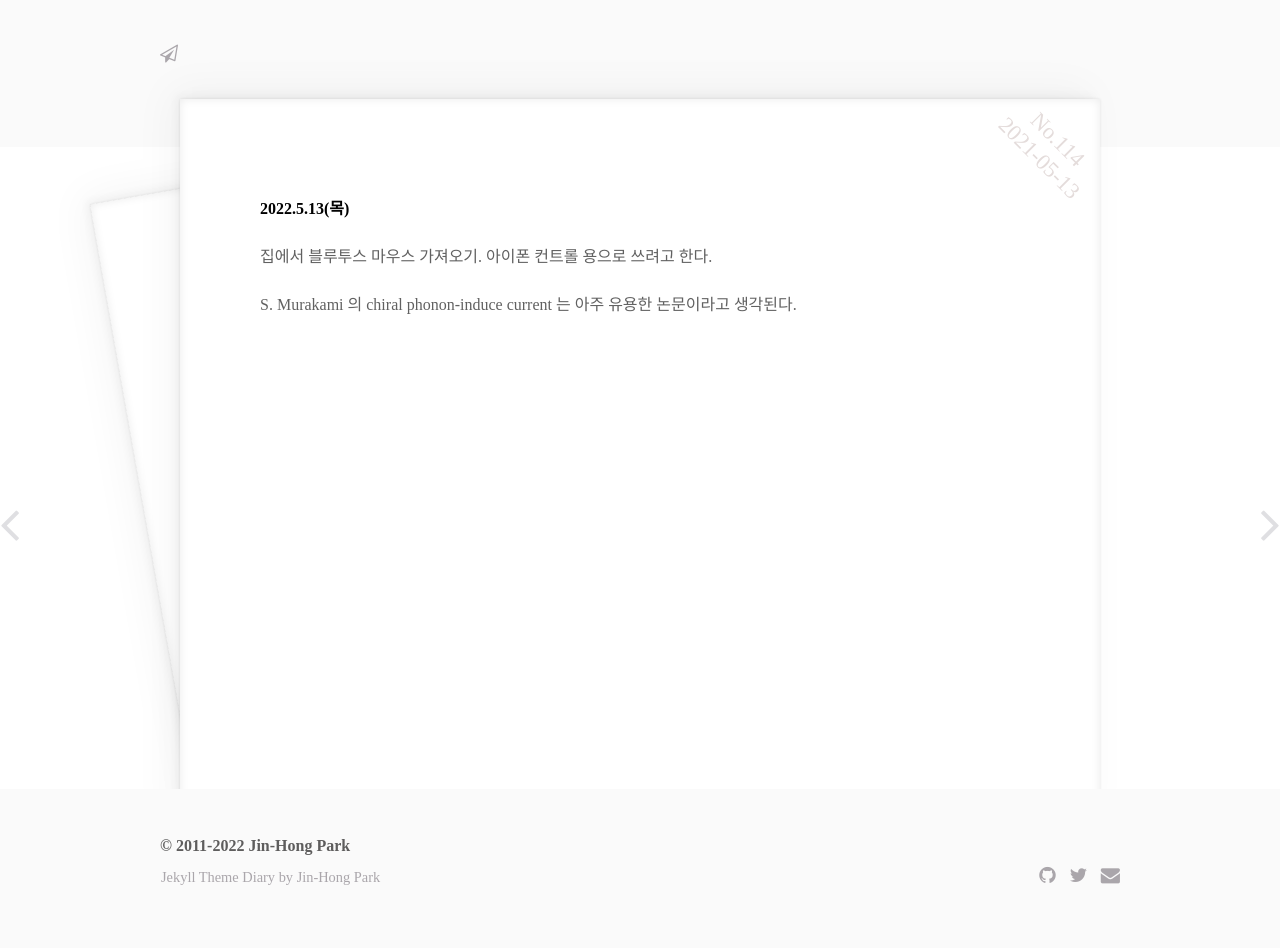
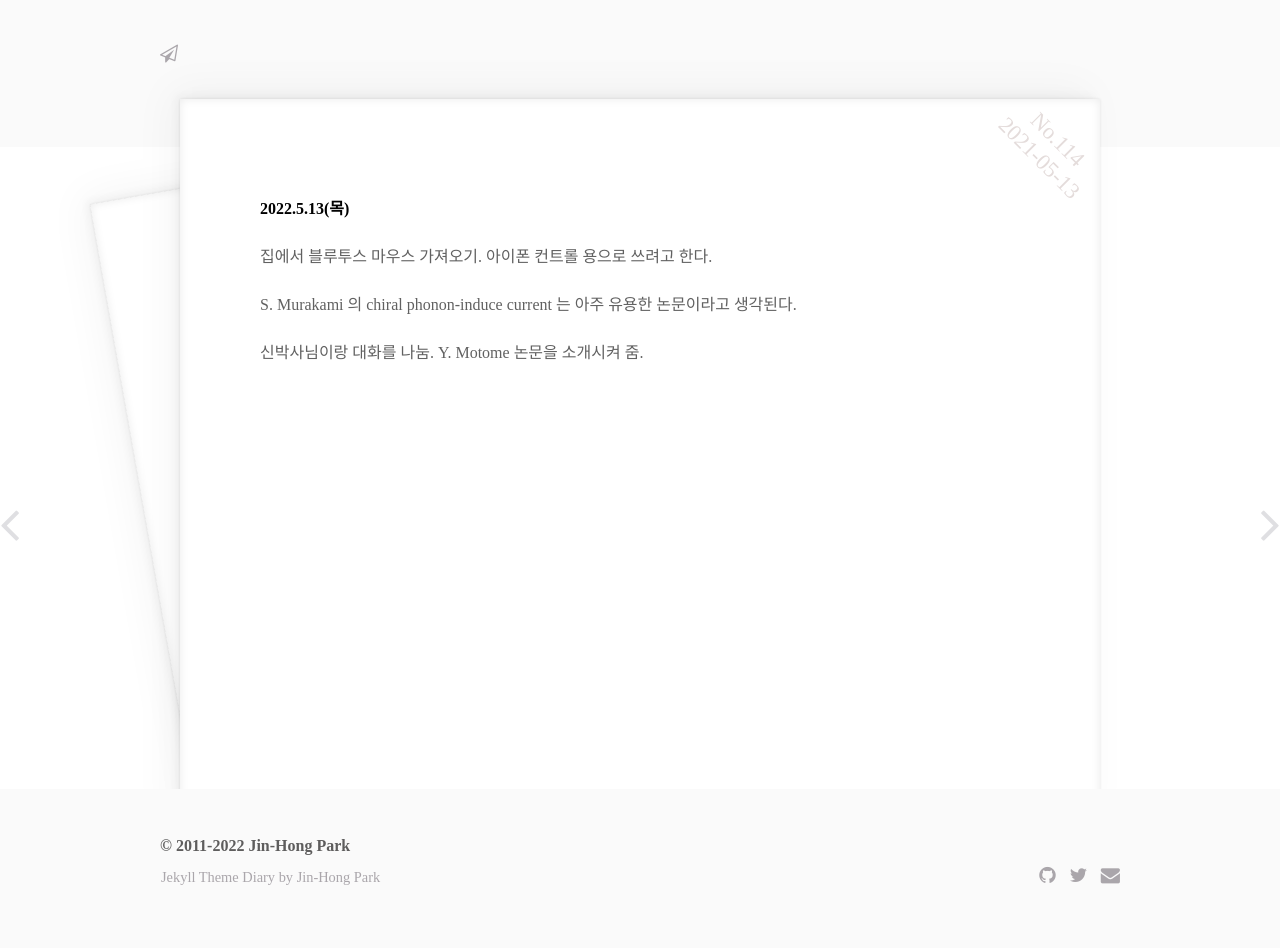
Before and after one commit to jinhong-park/journal, a Jekyll site: the page built from _posts/5_May/2021-05-13-May13rd.md, in a window 1280 px wide. Built offline with Jekyll 4.4.1, drawn with Linux system fonts in a browser that asks for light colours.

Commit message:
“update”

```diff
--- a/_posts/5_May/2021-05-13-May13rd.md
+++ b/_posts/5_May/2021-05-13-May13rd.md
@@ -11,3 +11,5 @@ excerpt: ""
 집에서 블루투스 마우스 가져오기. 아이폰 컨트롤 용으로 쓰려고 한다.
 
 S. Murakami 의 chiral phonon-induce current 는 아주 유용한 논문이라고 생각된다.
+
+신박사님이랑 대화를 나눔. Y. Motome 논문을 소개시켜 줌.
```
